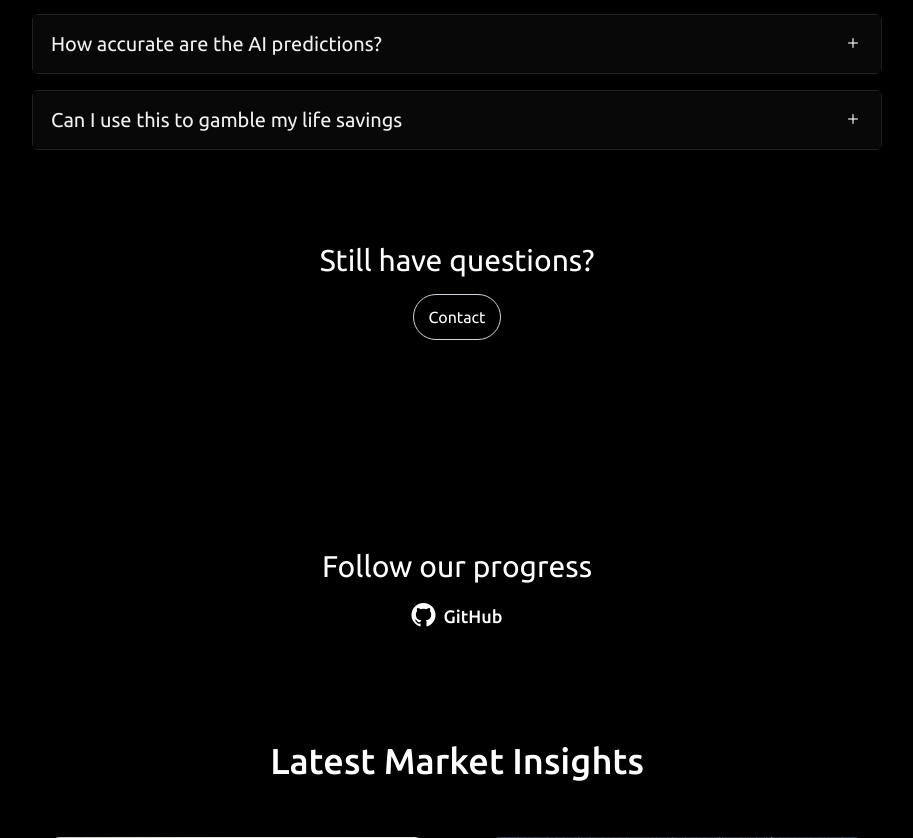
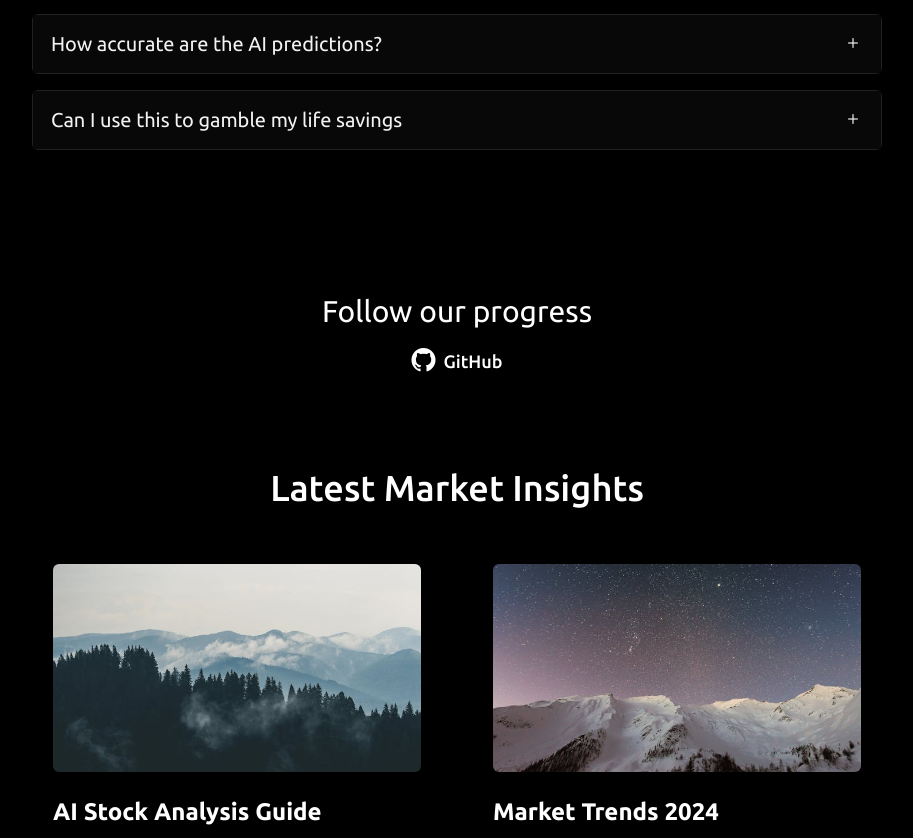
Before and after one commit to eduran04/PortfolAI-CS4300-Fall-2024-Group-4, a Django app: page / in a window 1280 px wide. Shown: the part 4615-5453 px from the top of the page, without its empty margins (183-1096 px from the left). Run offline with Django 5.2, Linux system fonts and the light colour scheme; some libraries are stand-ins or nearby versions.

Commit message:
Update landing.html

```diff
--- a/portfolai/core/templates/landing.html
+++ b/portfolai/core/templates/landing.html
@@ -568,20 +568,6 @@
             </div>
         </div>
 
-            <div
-                class="tw-mt-20 tw-flex tw-flex-col tw-place-items-center tw-gap-4"
-            >
-                <div class="tw-text-3xl max-md:tw-text-2xl">
-                    Still have questions?
-                </div>
-                <a
-                    href="https://github.com/eduran04/PortfolAI-CS4300-Fall-2024-Group-4?tab=readme-ov-file"
-                    class="btn !tw-rounded-full !tw-border-[1px] !tw-border-solid !tw-border-gray-300 !tw-bg-transparent tw-transition-colors tw-duration-[0.3s]"
-                >
-                    Contact
-                </a>
-        </div>
-    </section>
 
         <section
             class="tw-flex tw-w-full tw-flex-col tw-place-content-center tw-place-items-center tw-gap-[10%] tw-p-[5%] tw-px-[10%]"
```
